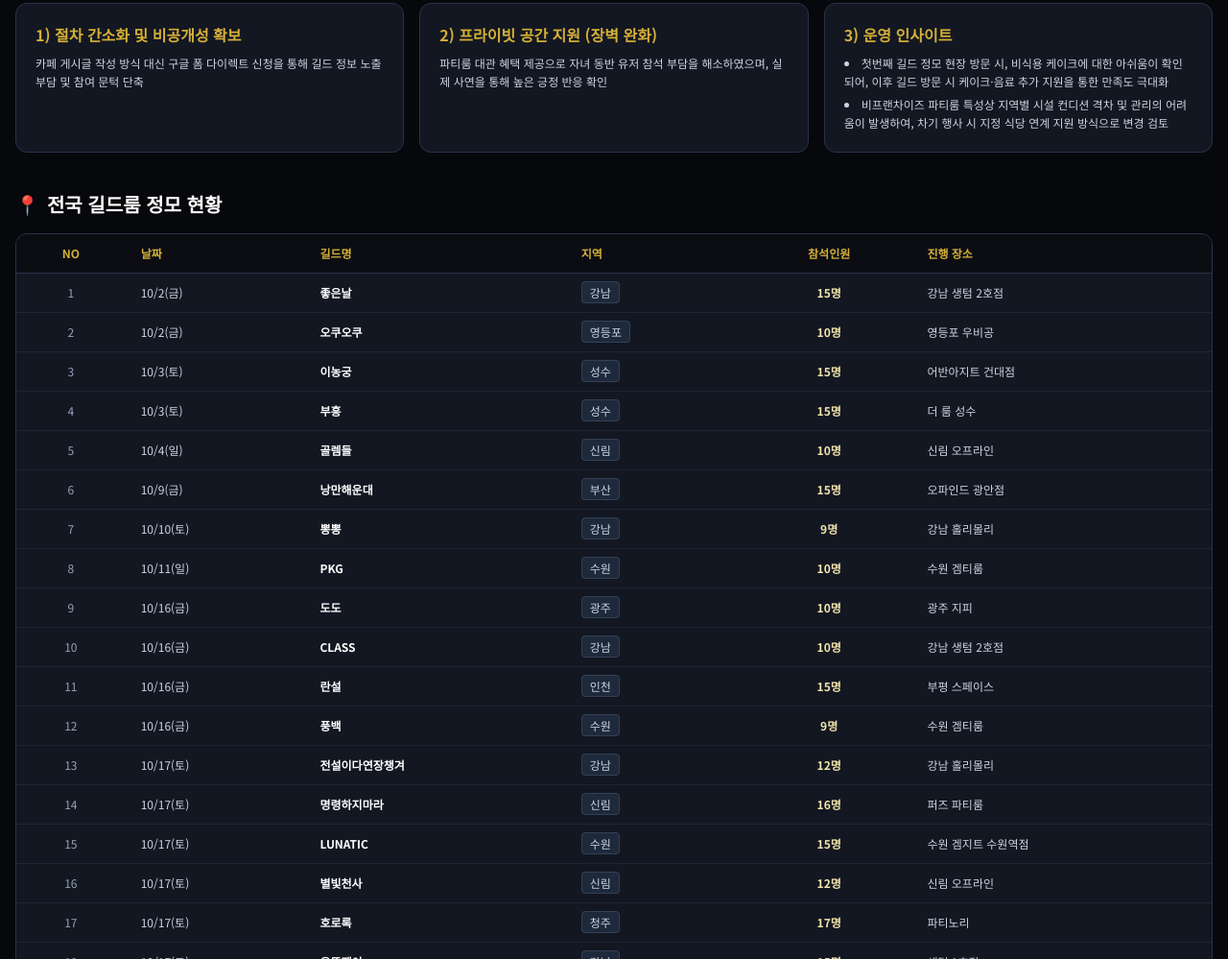
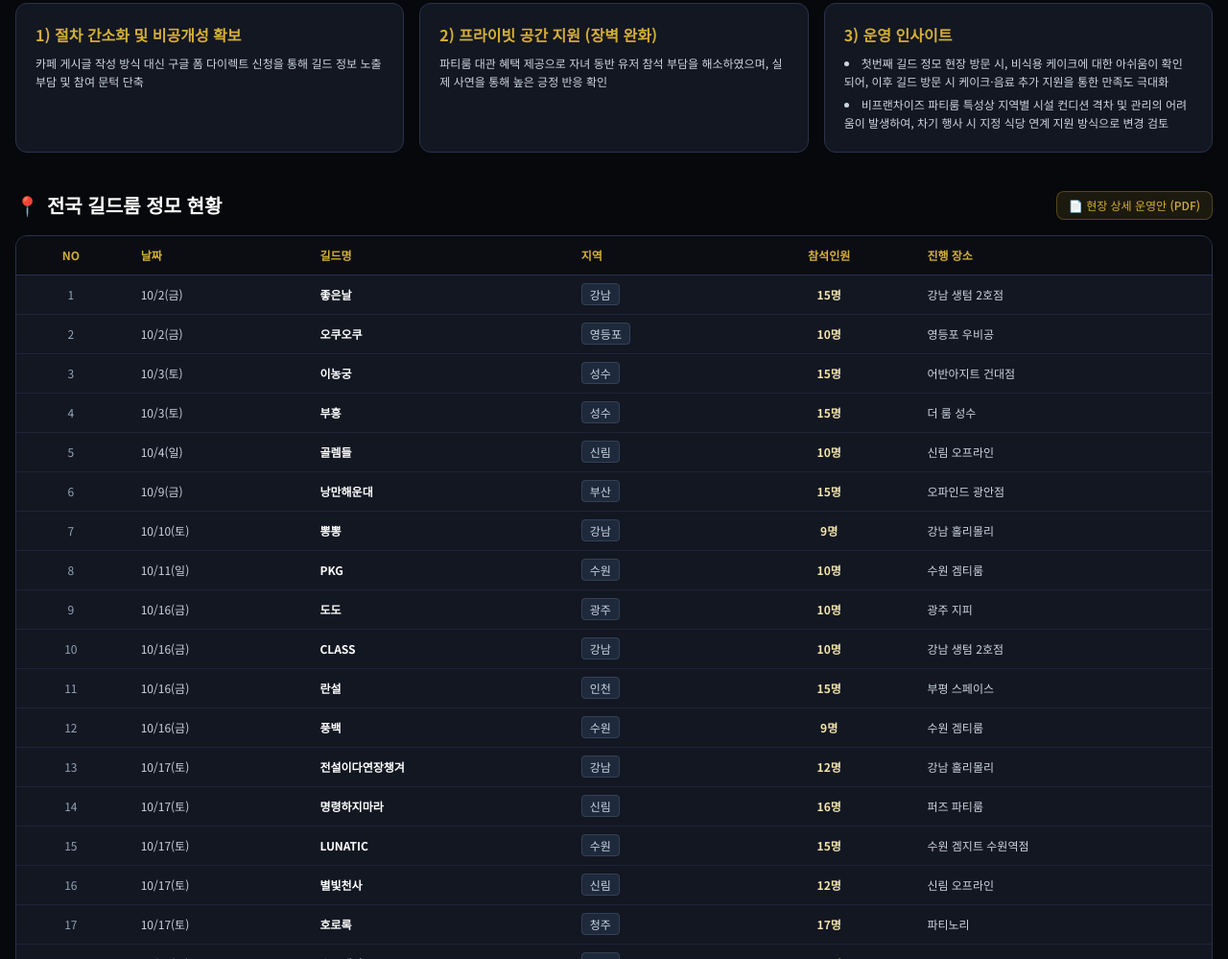
Before and after one commit to romip-maker/report, a plain HTML site: page index.html in a window 1280 px wide. Shown: the part 1317-2316 px from the top of the page at 96% size. Drawn offline with nearby package versions, Linux system fonts and the light colour scheme.

Commit message:
Add files via upload

```diff
--- a/index.html
+++ b/index.html
@@ -167,9 +167,15 @@
 
         <!-- 4. 전국 길드룸 정모 현황 -->
         <section class="space-y-4">
-            <h2 class="text-xl font-bold text-white flex items-center gap-2">
-                <span class="text-odin-gold">📍</span> 전국 길드룸 정모 현황
-            </h2>
+<div class="flex items-center justify-between mb-4">
+    <h2 class="text-xl font-bold text-white flex items-center gap-2">
+        <span class="text-odin-gold">📍</span> 전국 길드룸 정모 현황
+    </h2>
+    <a href="report.pdf" target="_blank" class="inline-flex items-center gap-1.5 text-xs bg-odin-gold/10 hover:bg-odin-gold/20 text-odin-gold px-3 py-1.5 rounded-lg border border-odin-gold/30 transition-all font-medium">
+        📄 현장 상세 운영안 (PDF)
+    </a>
+</div>
+
 
             <div class="bg-odin-card rounded-xl border border-odin-border overflow-hidden">
                 <div class="overflow-x-auto">
```
Also changed, not shown: 1 other file.
